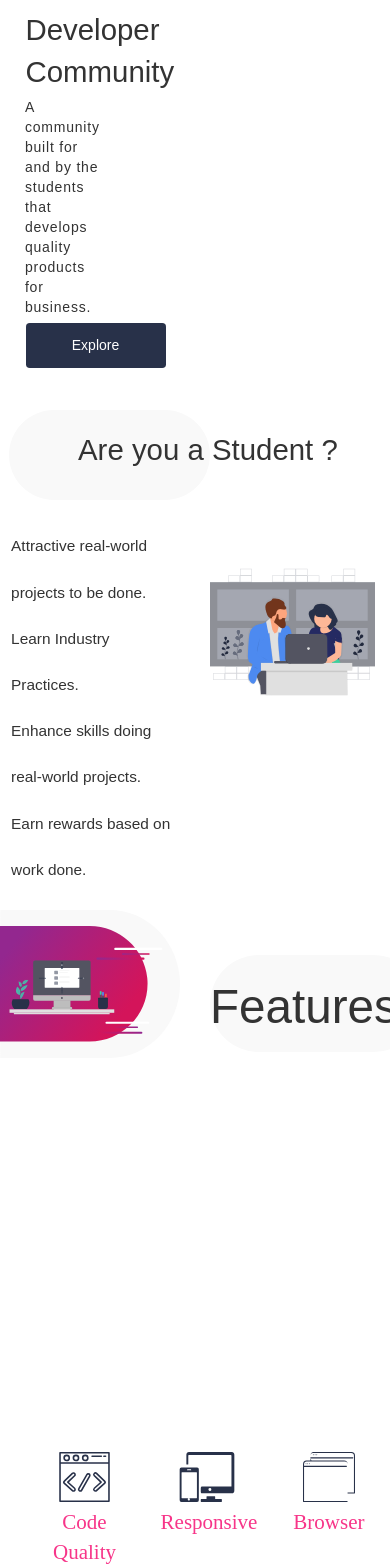
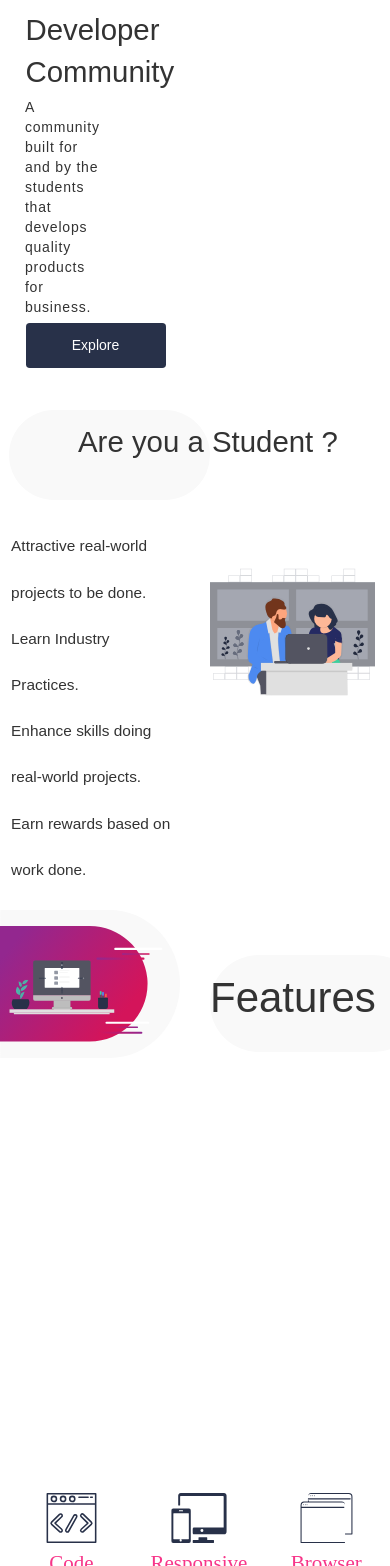
Before and after one commit to mad-hacks/madhacks-webapp, a Vue app: page / in a window 390 px wide. Shown: the part 434-2000 px from the top of the page. Built offline with nearby package versions, Linux system fonts and the light colour scheme; a web font is replaced by a local one.

Commit message:
Couple of workarounds :smiley:

```diff
--- a/index.html
+++ b/index.html
@@ -4,7 +4,7 @@
     <meta charset="utf-8">
     <meta http-equiv="X-UA-Compatible" content="IE=edge">
     <meta name="viewport" content="width=device-width, initial-scale=1">
-    <title>app</title>
+    <title>Mad.Hacks</title>
     <link rel="icon" type="image/png" sizes="32x32" href="<%= htmlWebpackPlugin.files.publicPath %>static/img/icons/favicon-32x32.png">
     <link rel="icon" type="image/png" sizes="16x16" href="<%= htmlWebpackPlugin.files.publicPath %>static/img/icons/favicon-16x16.png">
     <!--[if IE]><link rel="shortcut icon" href="/static/img/icons/favicon.ico"><![endif]-->
--- a/src/assets/css/welcome.css
+++ b/src/assets/css/welcome.css
@@ -444,11 +444,12 @@
   }
 
   .mhacks-mid-bg{
-    height: 160px;
+    height: 130px;
   }
 
   .mhacks-mid-header{
-    font-size: 3.2em;
+    font-size: 3em;
+    padding-top: 3%;
   }
 
   .mhacks-mid-ft{
@@ -456,12 +457,13 @@
   }
 
   .mhacks-mid-ft-content{
-    height: 180px;
+    height: 150px;
   }
 
   .mhacks-mid-ft-text{
-    font-size: 3.4em;
+    font-size: 3.1em;
     padding-left: -26%;
+    padding-top: 7%;
   }
 
   .mhacks-mid-container{
@@ -469,11 +471,11 @@
   }
 
   .mhacks-mid-mission-text{
-    font-size: 3.4em;
+    font-size: 3.1em;
   }
 
   .mhacks-mid-mission-bg{
-    height: 160px;
+    height: 140px;
   }
 
   .mhacks-mid-mission-content{
@@ -510,6 +512,19 @@
   .mhacks-last-footer-bg{
     height: 150px;
   }
+
+  .mhacks-last-contact-input {
+    width: 60%;
+  }
+
+  .mhacks-last-contact-textarea {
+    width: 60%;
+  }
+
+  .mhacks-last-contact-btn {
+    width: 60%;
+    height: 40px;
+  }
 }
 
 @media only screen and (max-width: 1330px){
@@ -545,6 +560,10 @@
   .mhacks-top-para{
     font-size: 1.5em;
   }
+
+  .mhacks-mid-container{
+    margin-left: 4%;
+  }
 }
 
 @media only screen and (max-width: 1220px){
@@ -560,16 +579,20 @@
     height: 640px;
   }
 
-  .mhacks-mid-header{
+  .mhacks-mid-content{
+    font-size: 1.4em;
+  }
+
+  .mhacks-mid-ft-text{
     font-size: 3em;
   }
 
-  .mhacks-mid-bg{
-    height: 150px;
+  .mhacks-mid-ft-content{
+    height: 160px;
   }
 
-  .mhacks-mid-content{
-    font-size: 1.4em;
+  .mhacks-mid-container{
+    margin-left: 2%;
   }
 }
 
@@ -588,7 +611,11 @@
   }
 
   .mhacks-mid-bg{
-    height: 140px;
+    height: 120px;
+  }
+
+  .mhacks-mid-ft{
+    height: 560px;
   }
 }
 
```
